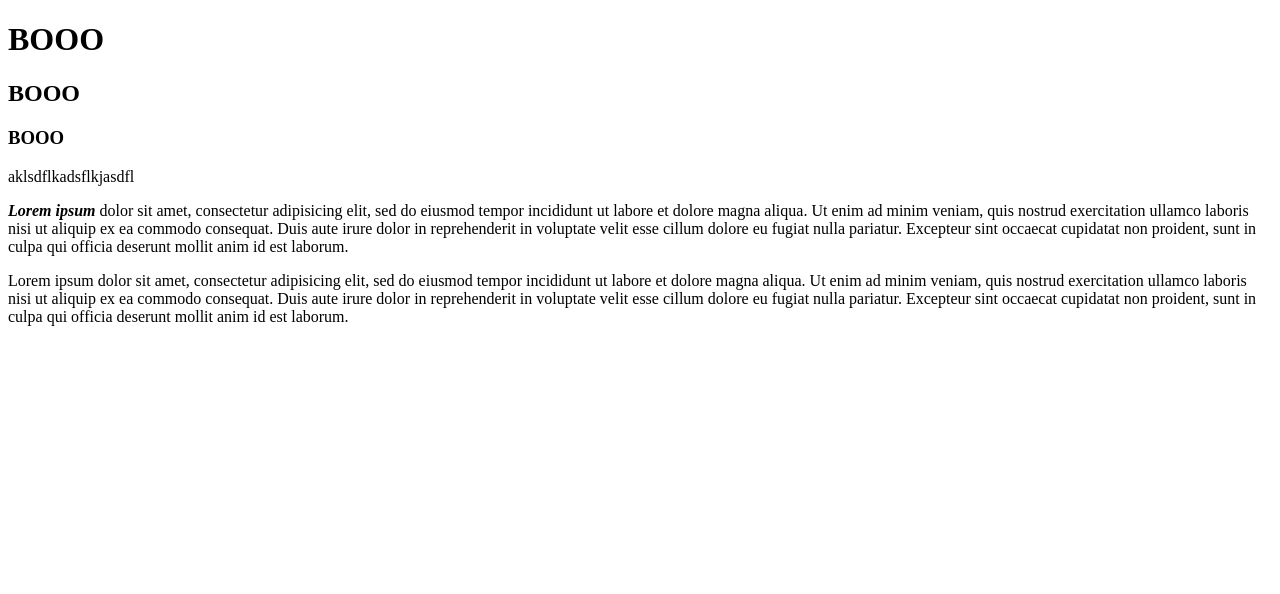
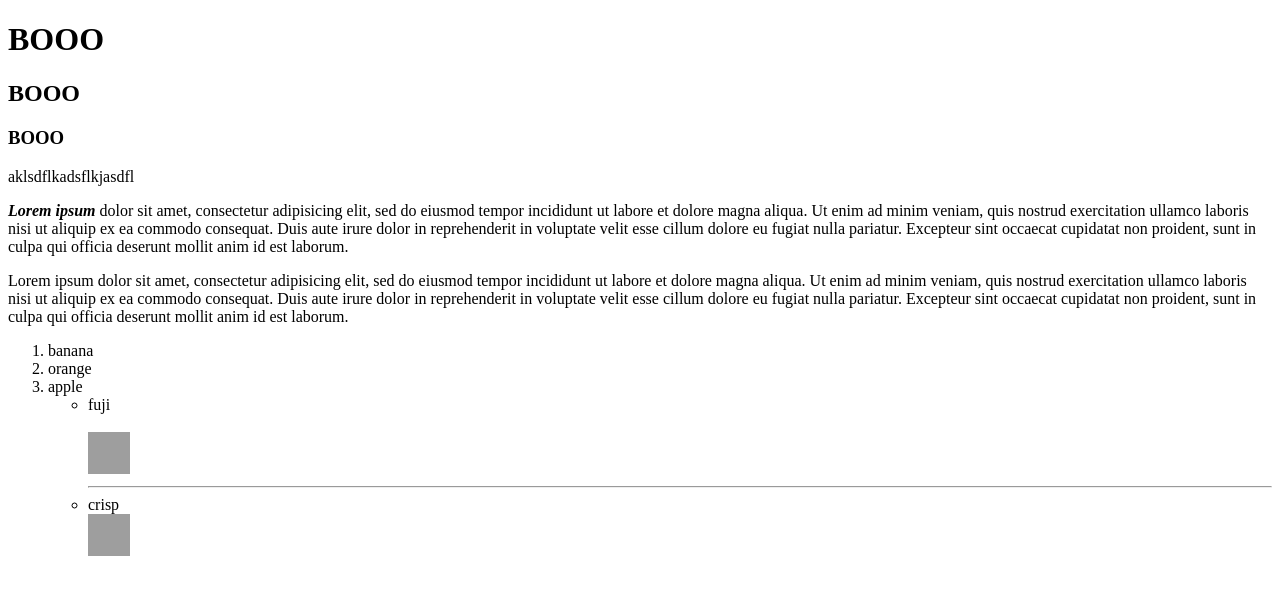
Before and after one commit to Fey0xFF/webDev, a plain HTML site: page html5-basic/index.html in a window 1280 px wide. Drawn offline with Linux system fonts and the light colour scheme; grey boxes are pictures that could not be loaded.

Commit message:
br for break, hr for horizontal line, img elements

```diff
--- a/html5-basic/index.html
+++ b/html5-basic/index.html
@@ -22,5 +22,19 @@
 		consequat. Duis aute irure dolor in reprehenderit in voluptate velit esse
 		cillum dolore eu fugiat nulla pariatur. Excepteur sint occaecat cupidatat non
 		proident, sunt in culpa qui officia deserunt mollit anim id est laborum.</p>
+
+		<ol>
+			<li>banana</li>
+			<li>orange</li>
+			<li>apple</li>
+			<ul>
+				<li>fuji</li>
+				<br>
+				<img src="https://s2uqdnlqz93lrjbq205ld0eu-wpengine.netdna-ssl.com/wp-content/uploads/2016/07/Fuji.png" width="42" height="42" alt="fuji apple">
+				<hr>
+				<li>crisp</li>
+				<img src="https://upload.wikimedia.org/wikipedia/commons/0/07/Honeycrisp-Apple.jpg" height="42" width="42" alt="honey crisp">
+			</ul>
+		</ol>
 	</body>
 </html>
```
